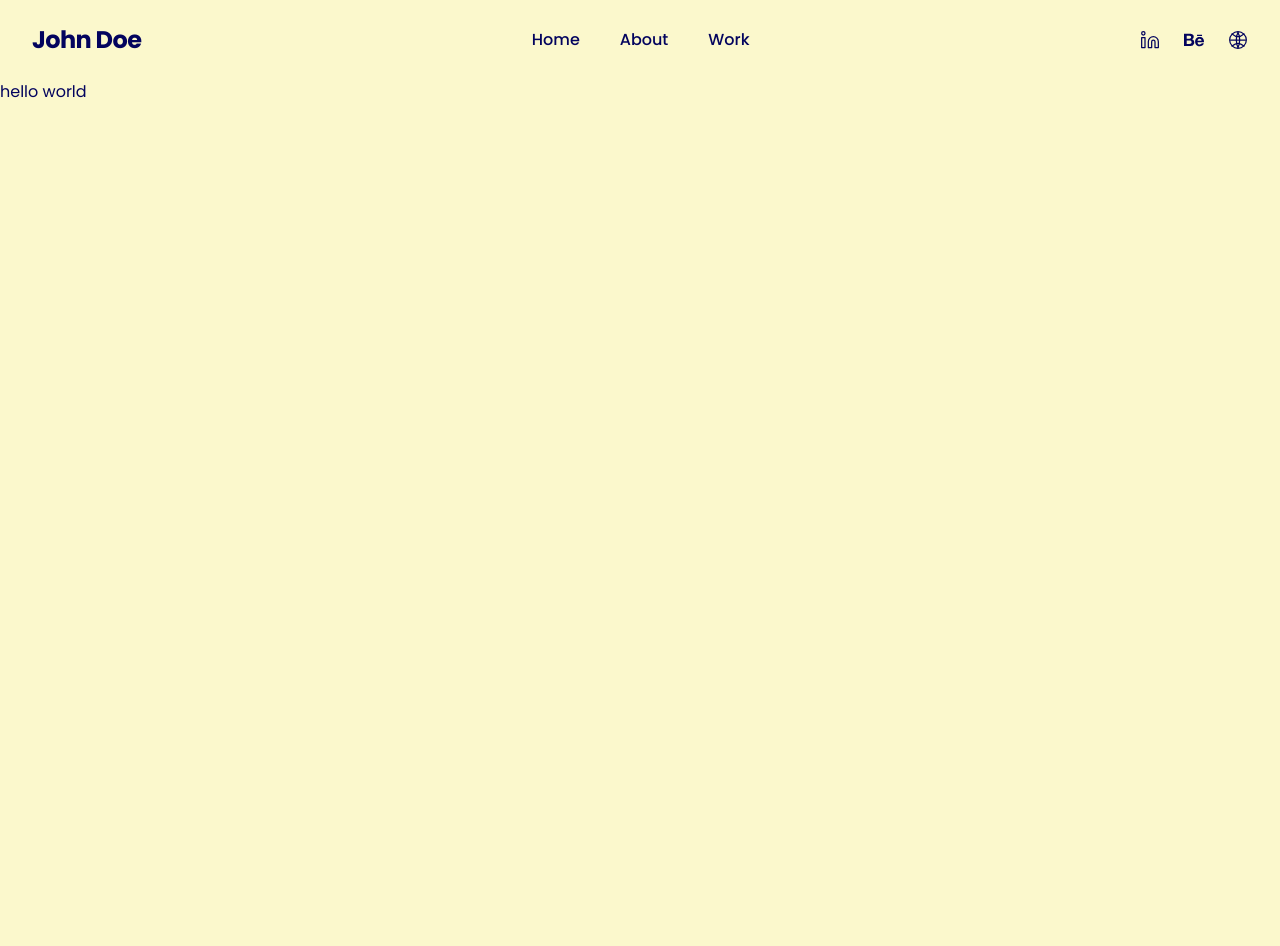
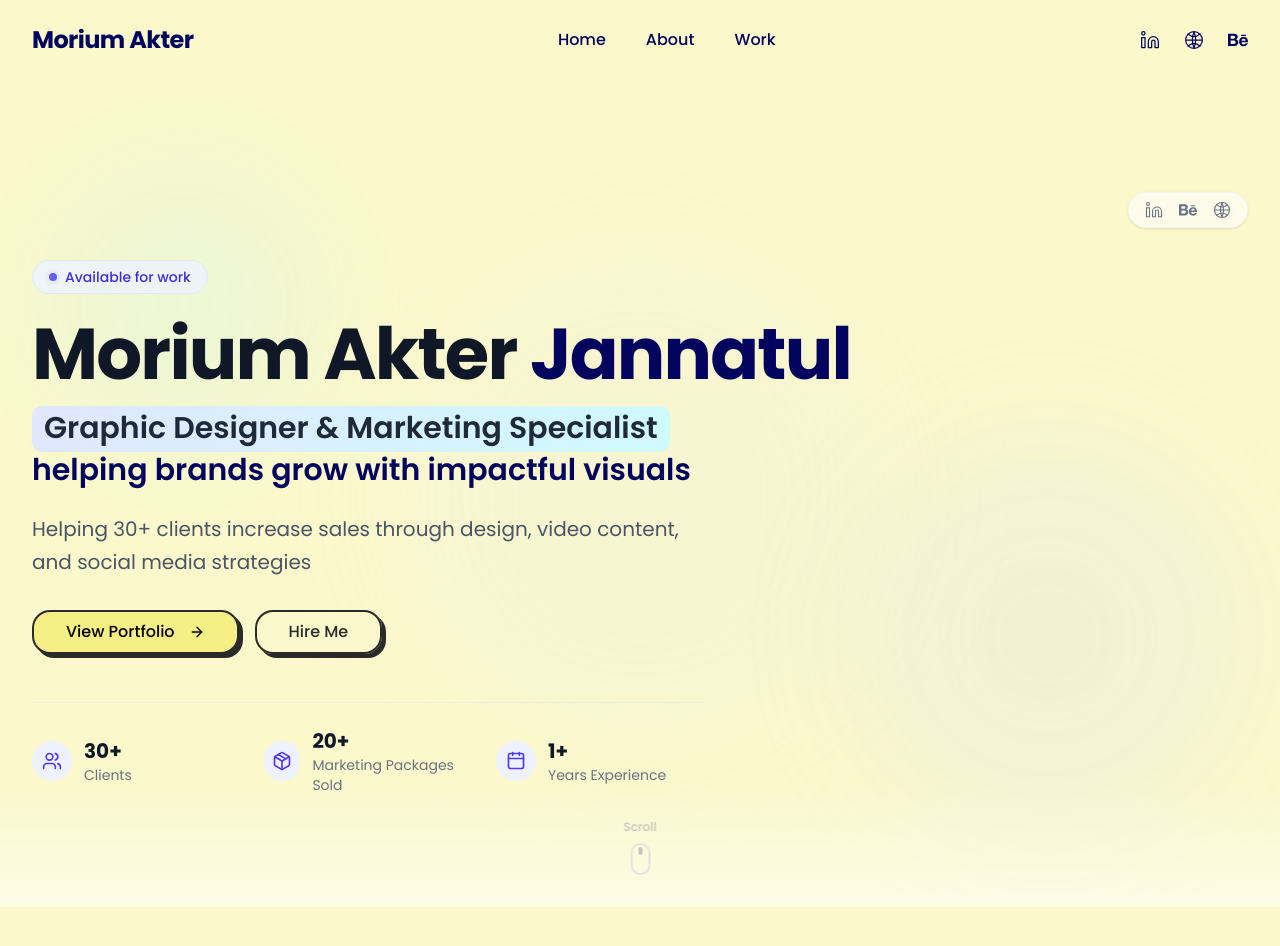
Before and after one commit to gmitsolution3/morium-portfolio, a Next.js app: page / in a window 1280 px wide. Shown: the top 946 px of the page. After the commit the page ends 907 px from the top, so only its background shows below. Built offline with nearby package versions, Linux system fonts and the light colour scheme.

Commit message:
hero section added

```diff
--- a/app/page.tsx
+++ b/app/page.tsx
@@ -1,6 +1,9 @@
+import Hero from "@/components/Hero";
 
 export default function Home() {
   return (
-    <main className="min-h-[1000px]">hello world</main>
+    <>
+     <Hero />
+    </>
   );
 }
--- a/components/Header.tsx
+++ b/components/Header.tsx
@@ -3,8 +3,26 @@
 import { Menu, X } from "lucide-react";
 import Link from "next/link";
 import { useEffect, useState } from "react";
-import { Behance, Dribbble, LinkedIn } from "./icons";
+import { Behance, Dribble, LinkedIn } from "./icons";
 import { Button } from "./ui/button";
+
+const socialLinks = [
+  {
+    name: "linkedin",
+    url: "#",
+    icon: LinkedIn,
+  },
+  {
+    name: "dribble",
+    url: "#",
+    icon: Dribble,
+  },
+  {
+    name: "behance",
+    url: "#",
+    icon: Behance,
+  },
+];
 
 export default function Header() {
   const [isMenuOpen, setIsMenuOpen] = useState(false);
@@ -51,7 +69,7 @@ export default function Header() {
               href="/"
               className="text-xl md:text-2xl font-bold tracking-tight   transition-colors"
             >
-              John Doe
+              Morium Akter
             </Link>
           </div>
 
@@ -70,24 +88,21 @@ export default function Header() {
 
           {/* Right side icons: 🔗, Bê, ♥ (desktop) */}
           <div className="hidden md:flex items-center space-x-5 lg:space-x-6">
-            <button
-              className="transition-colors text-xl"
-              aria-label="Links"
-            >
-              <LinkedIn />
-            </button>
-            <button
-              className="transition-colors font-medium text-lg"
-              aria-label="Bê"
-            >
-              <Behance />
-            </button>
-            <button
-              className="font-medium text-lg"
-              aria-label="Favorite"
-            >
-              <Dribbble />
-            </button>
+            {socialLinks.map((link) => {
+              const Icon = link.icon;
+
+              return (
+                <Link
+                  href={link.url}
+                  key={link.name}
+                  className="transition-colors text-xl font-medium"
+                  aria-label={`${link.name}-icon`}
+                  target="_blank"
+                >
+                  <Icon />
+                </Link>
+              );
+            })}
           </div>
 
           {/* Mobile menu button */}
@@ -117,22 +132,28 @@ export default function Header() {
                   key={item.name}
                   href={item.href}
                   onClick={() => setIsMenuOpen(false)}
-                  className="text-gray-700 hover:text-gray-900 font-medium py-2 px-2 rounded-lg hover:bg-gray-50 transition-colors"
+                  className="font-medium py-2 px-2 rounded-lg hover:bg-gray-50 transition-colors"
                 >
                   {item.name}
                 </Link>
               ))}
               {/* Mobile icons row */}
               <div className="flex items-center space-x-6 pt-3 mt-2 border-t border-gray-100">
-                <button className="text-gray-600 hover:text-gray-900 text-xl">
-                  🔗
-                </button>
-                <button className="text-gray-600 hover:text-gray-900 font-medium text-lg">
-                  Bê
-                </button>
-                <button className="text-gray-600 hover:text-red-500 text-xl">
-                  ♥
-                </button>
+                {socialLinks.map((link) => {
+                  const Icon = link.icon;
+
+                  return (
+                    <Link
+                      href={link.url}
+                      key={link.name}
+                      className="transition-colors text-xl font-medium"
+                      aria-label={`${link.name}-icon`}
+                      target="_blank"
+                    >
+                      <Icon />
+                    </Link>
+                  );
+                })}
               </div>
             </nav>
           </div>
--- /dev/null
+++ b/components/Hero.tsx
@@ -0,0 +1,168 @@
+// components/HeroSection.tsx
+// A professional hero section with name, title, subheading, CTA buttons, and social proof stats
+
+"use client";
+
+import { Behance, Dribble, LinkedIn } from "@/components/icons";
+import { ArrowRight, Calendar, Package, Users } from "lucide-react";
+import Link from "next/link";
+import PrimaryButton from "./ui/primary-button";
+
+export default function Hero() {
+  const stats = [
+    {
+      icon: Users,
+      value: "30+",
+      label: "Clients",
+    },
+    {
+      icon: Package,
+      value: "20+",
+      label: "Marketing Packages Sold",
+    },
+    {
+      icon: Calendar,
+      value: "1+",
+      label: "Years Experience",
+    },
+  ];
+
+  const socialLinks = [
+    {
+      icon: LinkedIn,
+      href: "https://linkedin.com/in/moriumakter",
+      label: "LinkedIn",
+    },
+    {
+      icon: Behance,
+      href: "https://behance.net/moriumakter",
+      label: "Behance",
+    },
+    {
+      icon: Dribble,
+      href: "https://dribbble.com/moriumakter",
+      label: "Dribbble",
+    },
+  ];
+
+  return (
+    <section className="relative min-h-screen flex items-center justify-center overflow-hidden">
+      {/* Animated background elements - matching the screenshot aesthetic */}
+      <div className="absolute inset-0 overflow-hidden pointer-events-none">
+        {/* Floating water/abstract shapes */}
+        <div className="absolute top-20 left-10 w-72 h-72 bg-cyan-200/20 rounded-full blur-3xl animate-pulse" />
+        <div className="absolute bottom-20 right-10 w-96 h-96 bg-indigo-200/20 rounded-full blur-3xl animate-pulse delay-1000" />
+        <div className="absolute top-1/2 left-1/2 -translate-x-1/2 -translate-y-1/2 w-[500px] h-[500px] bg-blue-100/10 rounded-full blur-3xl" />
+
+        {/* Water ripple effect inspired by the screenshot */}
+        <div className="absolute bottom-0 left-0 right-0 h-32 bg-gradient-to-t from-white/50 to-transparent" />
+      </div>
+
+      <div className="container mx-auto px-4 sm:px-6 lg:px-8 py-20 md:py-28 relative z-10">
+        <div>
+          {/* Social links - top right aligned aesthetic */}
+          <div className="flex justify-end mb-8">
+            <div className="flex items-center gap-4 bg-white/60 backdrop-blur-sm px-4 py-2 rounded-full shadow-sm border border-gray-100">
+              {socialLinks.map((social, idx) => (
+                <a
+                  key={idx}
+                  href={social.href}
+                  target="_blank"
+                  rel="noopener noreferrer"
+                  className="text-gray-500 hover:text-indigo-600 transition-all duration-300 hover:scale-110"
+                  aria-label={social.label}
+                >
+                  <social.icon size={18} />
+                </a>
+              ))}
+            </div>
+          </div>
+
+          {/* Badge / Small intro tag */}
+          <div className="inline-flex items-center gap-2 bg-indigo-50/80 backdrop-blur-sm border border-indigo-100 rounded-full px-4 py-1.5 mb-6">
+            <span className="relative flex h-2 w-2">
+              <span className="animate-ping absolute inline-flex h-full w-full rounded-full bg-indigo-400 opacity-75"></span>
+              <span className="relative inline-flex rounded-full h-2 w-2 bg-indigo-500"></span>
+            </span>
+            <span className="text-sm font-medium text-indigo-700">
+              Available for work
+            </span>
+          </div>
+
+          {/* Name */}
+          <h1 className="text-4xl sm:text-5xl md:text-6xl lg:text-7xl font-bold tracking-tight text-gray-900 mb-4">
+            Morium Akter{" "}
+            <span className="text-foreground">Jannatul</span>
+          </h1>
+
+          {/* Title - impactful rewrite from CV */}
+          <div className="mb-6">
+            <h2 className="text-xl sm:text-2xl md:text-3xl font-semibold text-gray-800 leading-tight">
+              <span className="inline-block bg-gradient-to-r from-indigo-100 to-cyan-100 px-3 py-1 rounded-lg">
+                Graphic Designer & Marketing Specialist
+              </span>
+              <br />
+              <span className="text-foreground">
+                helping brands grow with impactful visuals
+              </span>
+            </h2>
+          </div>
+
+          {/* Subheading */}
+          <p className="text-lg sm:text-xl text-gray-600 max-w-2xl mb-8 leading-relaxed">
+            Helping 30+ clients increase sales through design, video
+            content, and social media strategies
+          </p>
+
+          {/* CTA Buttons */}
+          <div className="flex flex-col sm:flex-row gap-4 mb-12">
+            <PrimaryButton asChild>
+              <Link href="/portfolio">
+                View Portfolio
+                <ArrowRight className="ml-2 h-4 w-4" />
+              </Link>
+            </PrimaryButton>
+
+            <PrimaryButton asChild varient="outline">
+              <Link href="/contact">Hire Me</Link>
+            </PrimaryButton>
+          </div>
+
+          {/* Stats / Social Proof */}
+          <div className="grid grid-cols-1 sm:grid-cols-3 gap-6 pt-6 border-t border-gray-200/50 max-w-2xl">
+            {stats.map((stat, idx) => (
+              <div
+                key={idx}
+                className="flex items-center gap-3 group"
+              >
+                <div className="w-10 h-10 rounded-full bg-indigo-50 flex items-center justify-center group-hover:bg-indigo-100 transition-colors duration-300">
+                  <stat.icon className="h-5 w-5 text-indigo-600" />
+                </div>
+                <div>
+                  <div className="text-xl font-bold text-gray-900">
+                    {stat.value}
+                  </div>
+                  <div className="text-sm text-gray-500">
+                    {stat.label}
+                  </div>
+                </div>
+              </div>
+            ))}
+          </div>
+
+          {/* Scroll indicator - subtle */}
+          <div className="absolute bottom-8 left-1/2 -translate-x-1/2 hidden md:block">
+            <div className="flex flex-col items-center gap-2 opacity-60 hover:opacity-100 transition-opacity">
+              <span className="text-xs text-gray-400 font-medium">
+                Scroll
+              </span>
+              <div className="w-5 h-8 border-2 border-gray-300 rounded-full flex justify-center">
+                <div className="w-1 h-2 bg-gray-400 rounded-full mt-1 animate-bounce" />
+              </div>
+            </div>
+          </div>
+        </div>
+      </div>
+    </section>
+  );
+}
--- a/components/icons/Dribble.tsx
+++ b/components/icons/Dribble.tsx
@@ -1,4 +1,4 @@
-export function Dribbble({
+export function Dribble({
   className = "",
   size = 20,
   color = "currentColor",
--- /dev/null
+++ b/components/ui/primary-button.tsx
@@ -0,0 +1,30 @@
+import { Button } from "./button";
+
+export default function PrimaryButton({
+  children,
+  varient = "primary",
+  asChild
+}: {
+  children: React.ReactNode;
+  varient?: "primary" | "outline";
+  asChild?: boolean
+}) {
+  if (varient === "primary") {
+    return (
+      <Button asChild={asChild} className="bg-primary hover:bg-[#dede8a] text-black border-2 border-[#2a2a2a] rounded-2xl px-8 py-5 text-base font-medium shadow-[4px_4px_0px_#2a2a2a] hover:shadow-[2px_2px_0px_#2a2a2a] hover:translate-x-[2px] hover:translate-y-[2px] transition-all duration-150">
+        {children}
+      </Button>
+    );
+  }
+
+  if (varient === "outline") {
+    return (
+      <Button
+        variant="outline"
+        className="bg-transparent hover:bg-[#e8e8a0]/20 text-[#2a2a2a] border-2 border-[#2a2a2a] rounded-2xl px-8 py-5 text-base font-medium shadow-[4px_4px_0px_#2a2a2a] hover:shadow-[2px_2px_0px_#2a2a2a] hover:translate-x-[2px] hover:translate-y-[2px] transition-all duration-150"
+      >
+        {children}
+      </Button>
+    );
+  }
+}
```
